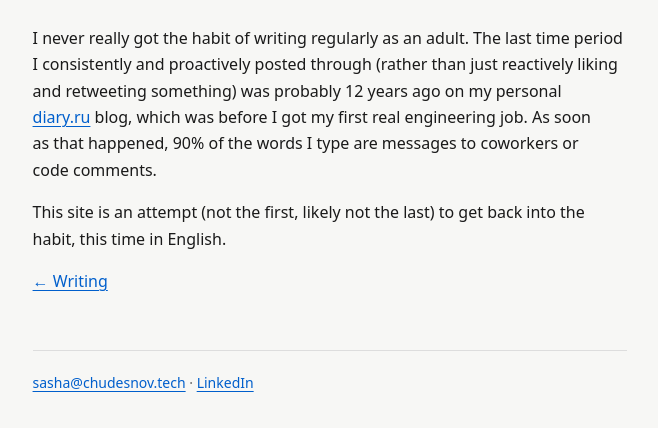
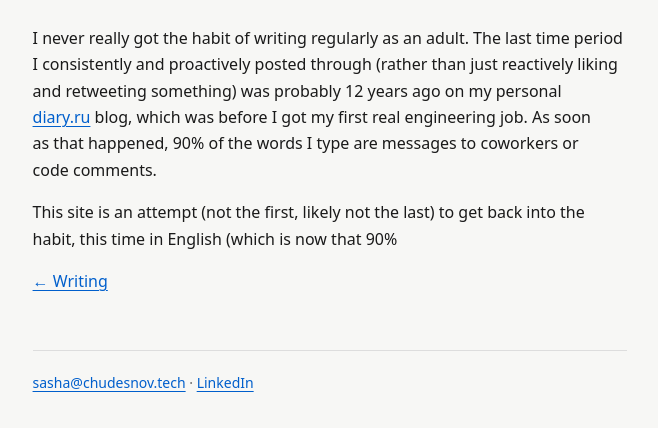
Before and after one commit to Chudesnov/chudesnov.tech, an Eleventy site: page src/writing/hello-world.md in a window 1280 px wide. Shown: the part 136-564 px from the top of the page, without its empty margins (310-968 px from the left). Built offline with nearby package versions, Linux system fonts and the light colour scheme; Eleventy itself is replaced by a stand-in of ours; files that its build step writes are made by us from their sources.

```diff
--- a/src/writing/hello-world.md
+++ b/src/writing/hello-world.md
@@ -7,4 +7,4 @@
 
 I never really got the habit of writing regularly as an adult. The last time period I consistently and proactively posted through (rather than just reactively liking and retweeting something) was probably 12 years ago on my personal [diary.ru](https://diary.city) blog, which was before I got my first real engineering job. As soon as that happened, 90% of the words I type are messages to coworkers or code comments.
 
-This site is an attempt (not the first, likely not the last) to get back into the habit, this time in English.
+This site is an attempt (not the first, likely not the last) to get back into the habit, this time in English (which is now that 90%
```
